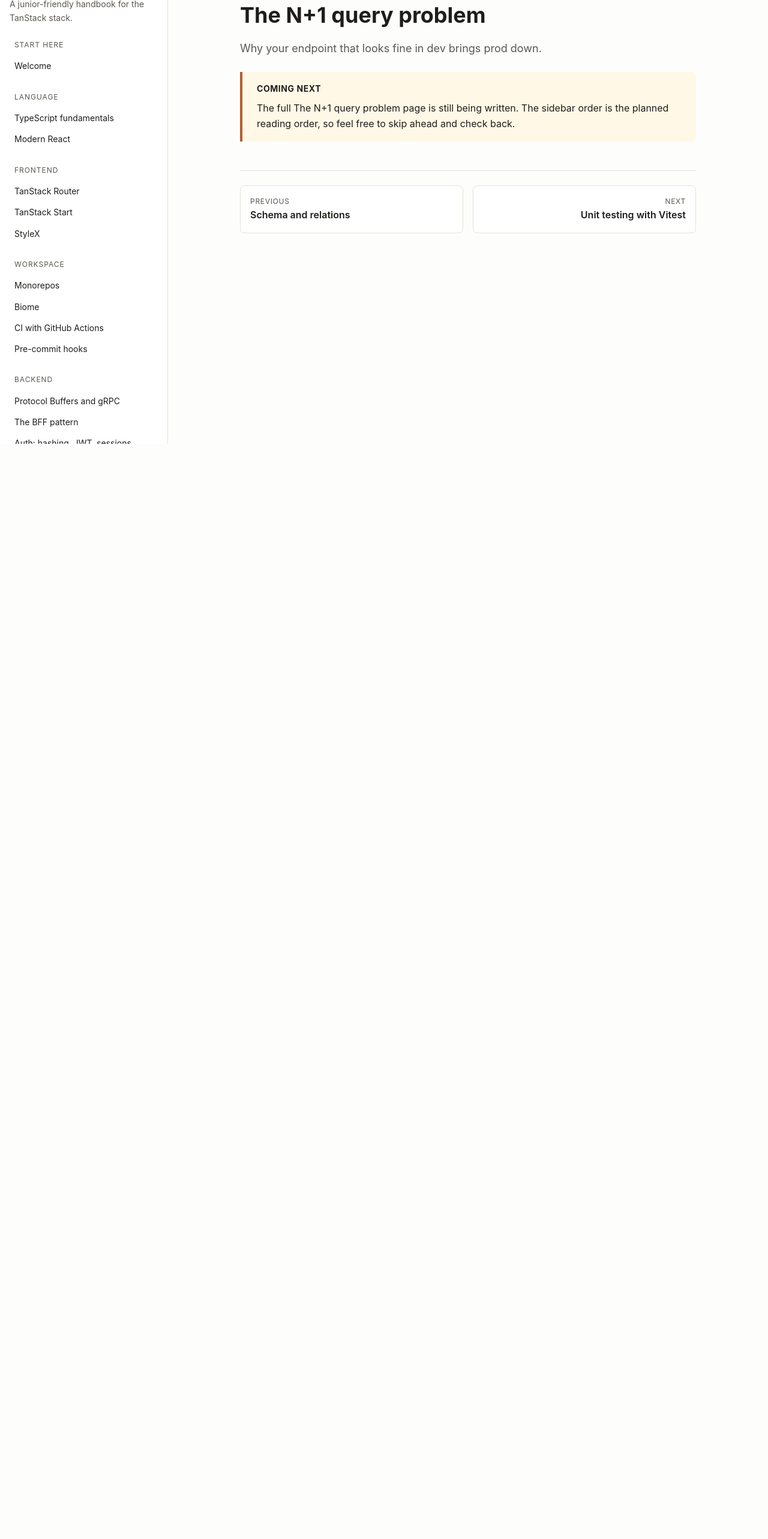
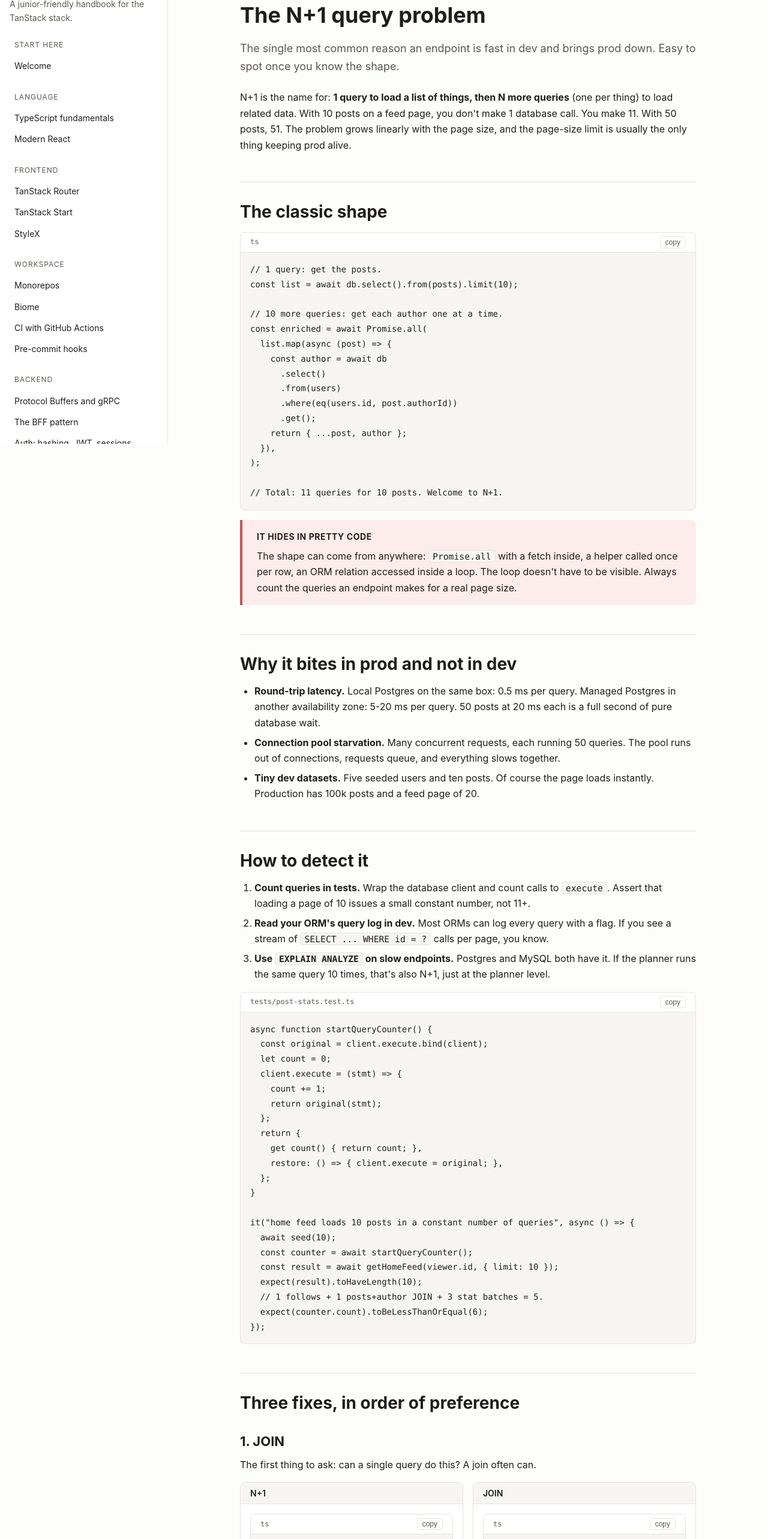
Before and after one commit to edriso/modern-fullstack-by-example, a React (Vite) app: page /n-plus-one in a window 1280 px wide. Shown: the part 60-2626 px from the top of the page at 60% size. Before the commit the page ends 800 px from the top, so only its background shows below. Built offline with nearby package versions, Linux system fonts and the light colour scheme.

Commit message:
docs: N+1 query problem page

```diff
--- a/src/routes/n-plus-one.tsx
+++ b/src/routes/n-plus-one.tsx
@@ -1,5 +1,7 @@
 import { createFileRoute } from "@tanstack/react-router";
-import { Stub } from "../components/Stub";
+import { Callout } from "../components/Callout";
+import { CodeBlock } from "../components/CodeBlock";
+import { Compare } from "../components/Compare";
 import { TopicLayout } from "../components/TopicLayout";
 
 export const Route = createFileRoute("/n-plus-one")({
@@ -12,9 +14,246 @@ function Page() {
 			slug="/n-plus-one"
 			group="Data"
 			title="The N+1 query problem"
-			tagline="Why your endpoint that looks fine in dev brings prod down."
+			tagline="The single most common reason an endpoint is fast in dev and brings prod down. Easy to spot once you know the shape."
 		>
-			<Stub what="The N+1 query problem" />
+			<p>
+				N+1 is the name for: <strong>1 query to load a list of things, then N more
+				queries</strong> (one per thing) to load related data. With 10 posts on a feed
+				page, you don't make 1 database call. You make 11. With 50 posts, 51. The
+				problem grows linearly with the page size, and the page-size limit is usually
+				the only thing keeping prod alive.
+			</p>
+
+			<h2>The classic shape</h2>
+			<CodeBlock lang="ts">{`// 1 query: get the posts.
+const list = await db.select().from(posts).limit(10);
+
+// 10 more queries: get each author one at a time.
+const enriched = await Promise.all(
+  list.map(async (post) => {
+    const author = await db
+      .select()
+      .from(users)
+      .where(eq(users.id, post.authorId))
+      .get();
+    return { ...post, author };
+  }),
+);
+
+// Total: 11 queries for 10 posts. Welcome to N+1.`}</CodeBlock>
+
+			<Callout kind="warn" title="It hides in pretty code">
+				<p>
+					The shape can come from anywhere: <code>Promise.all</code> with a fetch
+					inside, a helper called once per row, an ORM relation accessed inside a
+					loop. The loop doesn't have to be visible. Always count the queries an
+					endpoint makes for a real page size.
+				</p>
+			</Callout>
+
+			<h2>Why it bites in prod and not in dev</h2>
+			<ul>
+				<li>
+					<strong>Round-trip latency.</strong> Local Postgres on the same box: 0.5 ms
+					per query. Managed Postgres in another availability zone: 5-20 ms per
+					query. 50 posts at 20 ms each is a full second of pure database wait.
+				</li>
+				<li>
+					<strong>Connection pool starvation.</strong> Many concurrent requests, each
+					running 50 queries. The pool runs out of connections, requests queue, and
+					everything slows together.
+				</li>
+				<li>
+					<strong>Tiny dev datasets.</strong> Five seeded users and ten posts. Of
+					course the page loads instantly. Production has 100k posts and a feed page
+					of 20.
+				</li>
+			</ul>
+
+			<h2>How to detect it</h2>
+			<ol>
+				<li>
+					<strong>Count queries in tests.</strong> Wrap the database client and count
+					calls to <code>execute</code>. Assert that loading a page of 10 issues a
+					small constant number, not 11+.
+				</li>
+				<li>
+					<strong>Read your ORM's query log in dev.</strong> Most ORMs can log every
+					query with a flag. If you see a stream of <code>SELECT ... WHERE id = ?</code>
+					{" "}
+					calls per page, you know.
+				</li>
+				<li>
+					<strong>Use <code>EXPLAIN ANALYZE</code> on slow endpoints.</strong> Postgres
+					and MySQL both have it. If the planner runs the same query 10 times, that's
+					also N+1, just at the planner level.
+				</li>
+			</ol>
+
+			<CodeBlock lang="ts" filename="tests/post-stats.test.ts">{`async function startQueryCounter() {
+  const original = client.execute.bind(client);
+  let count = 0;
+  client.execute = (stmt) => {
+    count += 1;
+    return original(stmt);
+  };
+  return {
+    get count() { return count; },
+    restore: () => { client.execute = original; },
+  };
+}
+
+it("home feed loads 10 posts in a constant number of queries", async () => {
+  await seed(10);
+  const counter = await startQueryCounter();
+  const result = await getHomeFeed(viewer.id, { limit: 10 });
+  expect(result).toHaveLength(10);
+  // 1 follows + 1 posts+author JOIN + 3 stat batches = 5.
+  expect(counter.count).toBeLessThanOrEqual(6);
+});`}</CodeBlock>
+
+			<h2>Three fixes, in order of preference</h2>
+
+			<h3>1. JOIN</h3>
+			<p>
+				The first thing to ask: can a single query do this? A join often can.
+			</p>
+			<Compare
+				left={{
+					title: "N+1",
+					body: (
+						<CodeBlock lang="ts">{`const list = await db.select().from(posts).limit(10);
+for (const post of list) {
+  post.author = await db.select()
+    .from(users)
+    .where(eq(users.id, post.authorId))
+    .get();
+}`}</CodeBlock>
+					),
+				}}
+				right={{
+					title: "JOIN",
+					body: (
+						<CodeBlock lang="ts">{`const list = await db
+  .select({
+    id: posts.id,
+    content: posts.content,
+    author: {
+      id: users.id,
+      username: users.username,
+    },
+  })
+  .from(posts)
+  .leftJoin(users, eq(posts.authorId, users.id))
+  .limit(10);`}</CodeBlock>
+					),
+				}}
+			/>
+
+			<h3>2. Batch with <code>IN(...)</code></h3>
+			<p>
+				When the related data needs aggregation (counts, sums) or comes from a
+				different table that doesn't fit a clean join, batch it. Two queries instead
+				of N+1: one for the parents, one for all the children at once.
+			</p>
+			<CodeBlock lang="ts">{`const list = await db.select().from(posts).limit(10);
+const ids = list.map((p) => p.id);
+
+// One query for ALL the like counts, grouped.
+const likeCounts = await db
+  .select({ postId: likes.postId, count: sql<number>\`count(*)\` })
+  .from(likes)
+  .where(inArray(likes.postId, ids))
+  .groupBy(likes.postId);
+
+// Build a Map for O(1) lookup.
+const counts = new Map(likeCounts.map((r) => [r.postId, r.count]));
+
+// Stitch back, no more queries.
+const enriched = list.map((p) => ({ ...p, likeCount: counts.get(p.id) ?? 0 }));`}</CodeBlock>
+
+			<h3>3. DataLoader (per-request batching)</h3>
+			<p>
+				When the loops are scattered across the codebase (different services each
+				asking for one user), wrap the lookup in a request-scoped batch loader. Calls
+				made within the same tick of the event loop get batched into one query.
+			</p>
+			<CodeBlock lang="ts">{`import DataLoader from "dataloader";
+
+const userLoader = new DataLoader<string, User>(async (ids) => {
+  const rows = await db.select().from(users).where(inArray(users.id, [...ids]));
+  const byId = new Map(rows.map((u) => [u.id, u]));
+  return ids.map((id) => byId.get(id)!);
+});
+
+// Anywhere in the request, even from different files:
+const author = await userLoader.load(post.authorId);
+// Multiple .load() calls in the same tick collapse into one IN(?) query.`}</CodeBlock>
+			<Callout kind="note" title="DataLoader is per-request">
+				<p>
+					Create a fresh DataLoader at the start of each request and discard it after.
+					Sharing one across requests would mean stale data and cross-user leakage.
+				</p>
+			</Callout>
+
+			<h2>The reusable helper pattern</h2>
+			<p>
+				If multiple endpoints need the same shape (post + likes + comments + isLiked),
+				put the batched lookup in one place. The example codebase calls it
+				{" "}
+				<code>loadPostStats</code>:
+			</p>
+			<CodeBlock lang="ts" filename="apps/api/src/services/post-stats.ts">{`export async function loadPostStats(
+  postIds: readonly string[],
+  viewerId?: string,
+): Promise<Map<string, PostStats>> {
+  if (postIds.length === 0) return new Map();
+  const ids = [...postIds];
+
+  const [likeRows, commentRows, viewerLikeRows] = await Promise.all([
+    db.select({ postId: likes.postId, count: sql<number>\`count(*)\` })
+      .from(likes).where(inArray(likes.postId, ids)).groupBy(likes.postId),
+    db.select({ postId: comments.postId, count: sql<number>\`count(*)\` })
+      .from(comments).where(inArray(comments.postId, ids)).groupBy(comments.postId),
+    viewerId
+      ? db.select({ postId: likes.postId })
+          .from(likes)
+          .where(and(eq(likes.userId, viewerId), inArray(likes.postId, ids)))
+      : Promise.resolve([]),
+  ]);
+
+  // Build the map and return.
+}`}</CodeBlock>
+			<p>
+				Now every endpoint that needs the stats calls one function. New endpoints can't
+				accidentally reintroduce the loop.
+			</p>
+
+			<h2>Common interview questions</h2>
+			<ul>
+				<li>
+					<strong>What is the N+1 query problem?</strong> When loading N items needs
+					one query for the list and N more queries to fill in related data, for a
+					total of N+1. Linear in page size, very expensive over a network.
+				</li>
+				<li>
+					<strong>How do you fix it?</strong> JOIN if the data fits, batch with
+					{" "}
+					<code>IN(?)</code> + <code>GROUP BY</code> for aggregations, or use a
+					DataLoader for scattered lookups.
+				</li>
+				<li>
+					<strong>How do you stop it from coming back?</strong> Write a test that
+					counts queries and asserts an upper bound. Centralise the batched lookup so
+					there's no per-row helper for new code to reach for.
+				</li>
+				<li>
+					<strong>Is N+1 only an ORM problem?</strong> No. It happens any time you have
+					a list and load related data per item. ORMs make it easier to fall into
+					because relations look like attribute access. Raw SQL with a loop is also
+					N+1.
+				</li>
+			</ul>
 		</TopicLayout>
 	);
 }
```
